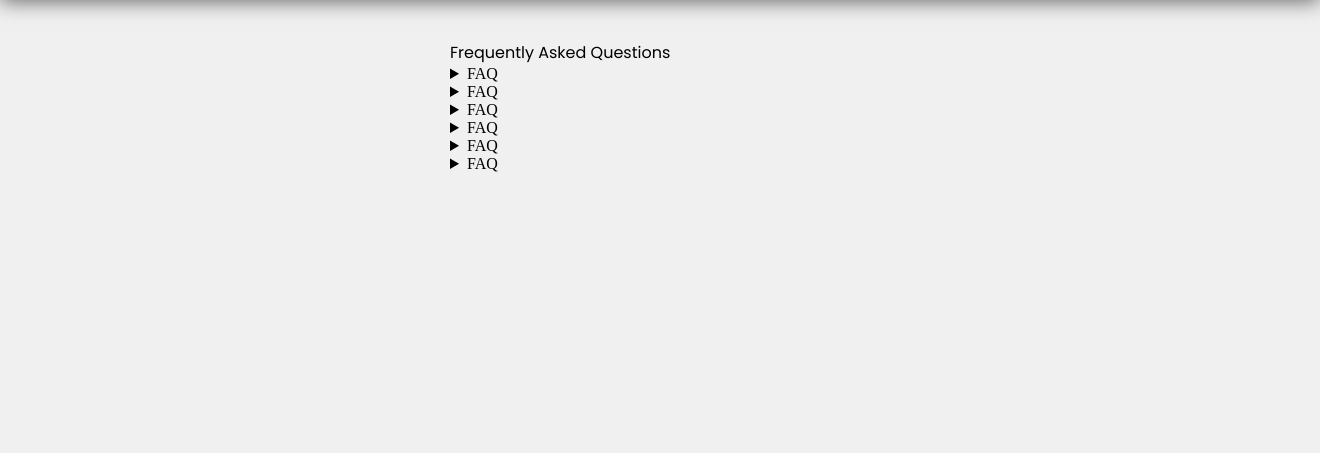
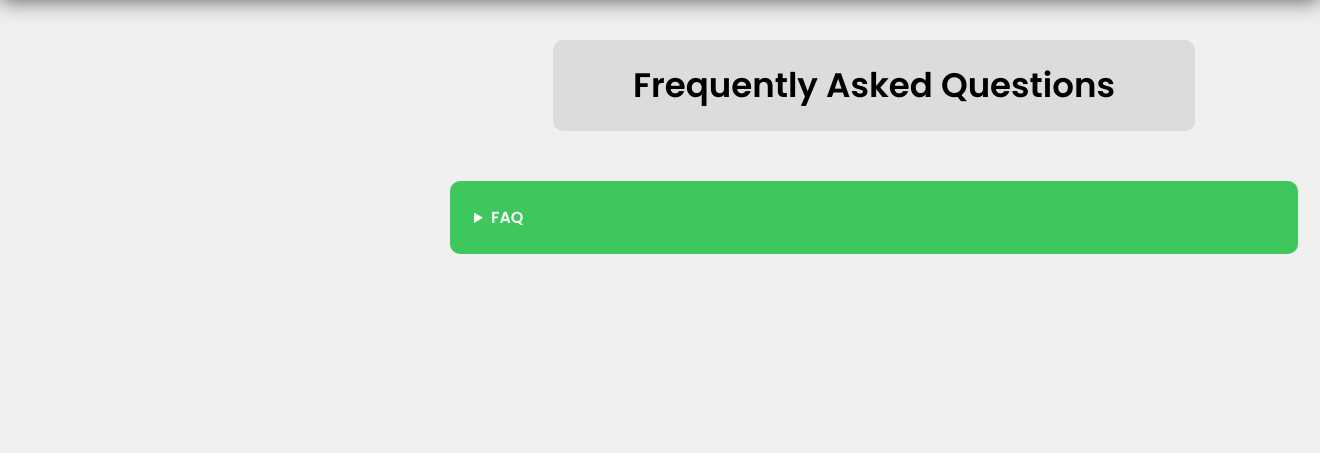
Before and after one commit to lukavilic/Cuvaj-dete, a PHP site: page /faqpage.html in a window 1320 px wide. Shown: the part 80-533 px from the top of the page. Run offline with PHP 8.4, Linux system fonts and the light colour scheme.

Commit message:
Add files via upload

```diff
--- a/faqpage.html
+++ b/faqpage.html
@@ -22,19 +22,19 @@
         <div class="navigation-tabs">
           <div class="home-tab">
             <img class="home-tab-icon" src="header-icons/home-icon.png" />
-          <p>Home</p>
+            <a href="homepage.html"><p>Home</p></a>
           </div>
           <div class="forum-tab">
             <img class="forum-tab-icon" src="header-icons/forum-icon.png" />
-          <p>Forum</p>
+            <a href="forum.php"><p>Forum</p></a>
           </div>
           <div class="faq-tab">
             <img class="faq-tab-icon" src="header-icons/faq-icon.png" />
-          <p>FAQ</p>
+            <a href="faqpage.html"><p>FAQ</p></a>
           </div>
           <div class="login-tab">
             <img class="login-tab-icon" src="header-icons/login-icon.png" />
-          <p>Log In</p>
+            <a href="login.html"><p>Log In</p></a>
           </div>
         </div>
       </div>
@@ -51,36 +51,8 @@
                     <p>Lorem ipsum dolor, sit amet consectetur adipisicing elit. Ratione adipisci illum error, hic expedita numquam impedit explicabo vitae iure quae vero autem quia quibusdam tempora atque harum perferendis praesentium dolor!</p>
                 </div>
             </details>
-            <details closed>
-                <summary class="pitanje">FAQ</summary>
-                <div class="odgovor">
-                    <p>Lorem ipsum dolor, sit amet consectetur adipisicing elit. Ratione adipisci illum error, hic expedita numquam impedit explicabo vitae iure quae vero autem quia quibusdam tempora atque harum perferendis praesentium dolor!</p>
-                </div>
-            </details>
-            <details closed>
-                <summary class="pitanje">FAQ</summary>
-                <div class="odgovor">
-                    <p>Lorem ipsum dolor, sit amet consectetur adipisicing elit. Ratione adipisci illum error, hic expedita numquam impedit explicabo vitae iure quae vero autem quia quibusdam tempora atque harum perferendis praesentium dolor!</p>
-                </div>
-            </details>
-            <details closed>
-                <summary class="pitanje">FAQ</summary>
-                <div class="odgovor">
-                    <p>Lorem ipsum dolor, sit amet consectetur adipisicing elit. Ratione adipisci illum error, hic expedita numquam impedit explicabo vitae iure quae vero autem quia quibusdam tempora atque harum perferendis praesentium dolor!</p>
-                </div>
-            </details>
-            <details closed>
-                <summary class="pitanje">FAQ</summary>
-                <div class="odgovor">
-                    <p>Lorem ipsum dolor, sit amet consectetur adipisicing elit. Ratione adipisci illum error, hic expedita numquam impedit explicabo vitae iure quae vero autem quia quibusdam tempora atque harum perferendis praesentium dolor!</p>
-                </div>
-            </details>
-            <details closed>
-                <summary class="pitanje">FAQ</summary>
-                <div class="odgovor">
-                    <p>Lorem ipsum dolor, sit amet consectetur adipisicing elit. Ratione adipisci illum error, hic expedita numquam impedit explicabo vitae iure quae vero autem quia quibusdam tempora atque harum perferendis praesentium dolor!</p>
-                </div>
-            </details>
+
+
           </div>
         </div>
       </div>
--- a/styles/content.css
+++ b/styles/content.css
@@ -21,3 +21,66 @@
   border-bottom-style: solid;
   border-bottom-color: gray;
 }
+
+.faq-content {
+  display: flex;
+  flex-direction: column;
+  align-items: center;
+  justify-content: center;
+}
+.faq-title {
+  display: flex;
+  white-space: nowrap;
+  font-size: 34px;
+  font-weight: 600;
+  padding-top: 20px;
+  padding-bottom: 20px;
+  padding-right: 80px;
+  padding-left: 80px;
+  background-color: rgb(220, 220, 220);
+  border-radius: 10px;
+  transition: background-color 0.2s;
+  margin-bottom: 50px;
+}
+.faq-title:hover {
+  background-color: rgb(200, 200, 200);
+}
+.pitanje {
+  font-family: Poppins, Arial;
+  font-weight: 600;
+  color: rgb(255, 255, 255);
+  background-color: #3ec75d;
+  width: 800px;
+  padding: 24px;
+  margin-bottom: 15px;
+  border-radius: 10px;
+  cursor: pointer;
+  transition: background-color 0.2s;
+}
+.pitanje:hover {
+  background-color: #41d162;
+}
+.pitanje:active {
+  background-color: #37b053;
+}
+.odgovor {
+  margin-top: -15px;
+  width: 800px;
+  padding: 20px;
+  transition-duration: 0.5s;
+  margin-bottom: 5px;
+}
+details[open] > summary:before {
+  transform: rotate(90deg);
+}
+details > *:not(summary) {
+  animation: details-show 500ms ease-in-out;
+  position: relative;
+  z-index: 1;
+  transition: all 0.3s ease-in-out;
+  color: black;
+  overflow: hidden;
+}
+.page-content {
+  display: flex;
+}
--- a/styles/general.css
+++ b/styles/general.css
@@ -13,3 +13,7 @@ body {
   padding-top: 120px;
   background-color: rgb(240, 240, 240);
 }
+a {
+  color: inherit; /* blue colors for links too */
+  text-decoration: inherit; /* no underline */
+}
```
Also changed, not shown: homepage.html (+4 -4 lines). Lines whose indentation alone changed are shown as unchanged.
